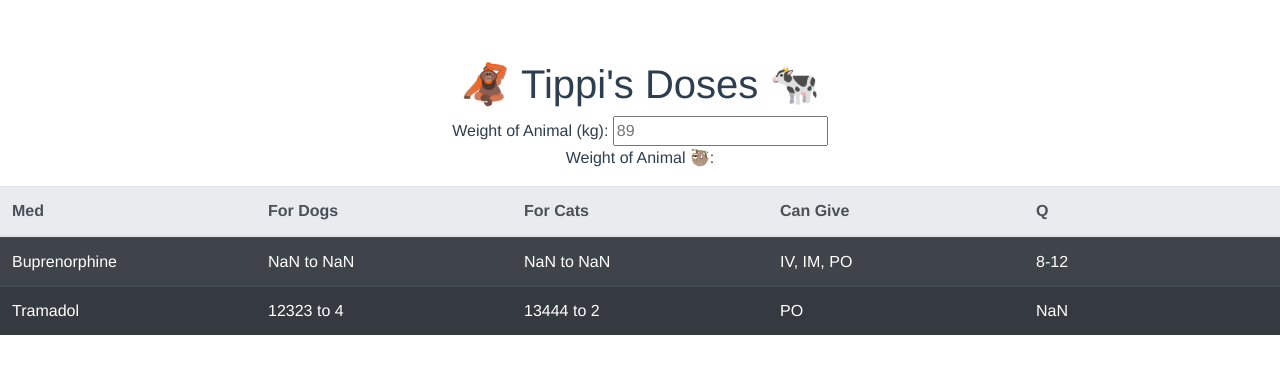
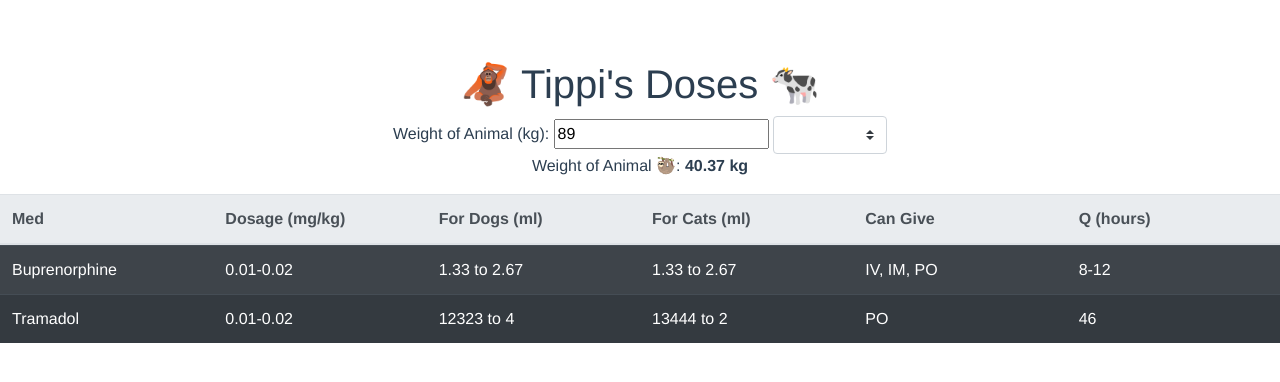
Before and after one commit to dannydenenberg/vet, a Vue app: page / in a window 1280 px wide. Shown: the top 382 px of the page. Built offline with nearby package versions, Linux system fonts and the light colour scheme.

Commit message:
unit headings for table

```diff
--- a/src/components/Doses.vue
+++ b/src/components/Doses.vue
@@ -2,13 +2,13 @@
   <div>
     <h1>🦧 Tippi's Doses 🐄</h1>
     Weight of Animal (kg):
-    <input
-      pattern="[0-9]*"
-      type="number"
-      v-model="weight"
-      placeholder="89"
-      value="89"
-    />
+    <input pattern="[0-9]*" type="number" v-model="weightInput" />
+    {{ " " }}
+    <b-form-select
+      style="width:auto"
+      v-model="weightUnit"
+      :options="weightUnitOptions"
+    ></b-form-select>
 
     <p>
       Weight of Animal 🦥:
@@ -20,6 +20,7 @@
     <b-table
       striped
       hover
+      :fields="tableFields"
       :items="medicationsObjectsArrayToOutputStringsForTable"
       :dark="true"
       :fixed="true"
@@ -49,16 +50,41 @@ export default {
   },
   data() {
     return {
-      weight: "",
+      tableFields: [
+        { key: "med", label: "Med" },
+        { key: "dosage", label: "Dosage (mg/kg)" },
+        { key: "forDogs", label: "For Dogs (ml)" },
+        { key: "forCats", label: "For Cats (ml)" },
+        { key: "canGive", label: "Can Give" },
+        { key: "q", label: "Q (hours)" }
+      ],
+      weightInput: "89",
       items: [
         { age: 40, first_name: "Dickerson", last_name: "Macdonald" },
         { age: 21, first_name: "Larsen", last_name: "Shaw" },
         { age: 89, first_name: "Geneva", last_name: "Wilson" },
         { age: 38, first_name: "Jami", last_name: "Carney" }
+      ],
+      weightUnit: null,
+      weightUnitOptions: [
+        // { value: null, text: "Please select an option" },
+        { value: "lb", text: "Pounds" },
+        { value: "kg", text: "Kilograms" }
       ]
     };
   },
   computed: {
+    /**
+     * Calculate weight in kg based on if the user entered the weight in pounds or kgs
+     */
+    weight() {
+      if (this.weightUnit == "kg") {
+        return this.weightInput;
+      } else {
+        return (this.weightInput * 0.4535924).toFixed(2);
+      }
+    },
+
     /**
      * Preprocessing for outputs.
      */
@@ -66,7 +92,7 @@ export default {
       const sigFigs = 2;
       let medicationsObjectArray = this.arrayOfMedicationsProcess();
 
-      /*** Edit sig figs ***/
+      /*** Edit sig figs in dosages ***/
       for (let i = 0; i < medicationsObjectArray.length; i++) {
         medicationsObjectArray[i].dogs[0] = +medicationsObjectArray[
           i
@@ -92,8 +118,9 @@ export default {
         const forCats = o.cats.join(" to ");
         const canGive = o.canGive.join(", ");
         const q = o.q.join("-");
+        const dosage = o.dosage.join("-");
 
-        forTableArray.push({ med, forDogs, forCats, canGive, q });
+        forTableArray.push({ med, dosage, forDogs, forCats, canGive, q });
       });
       return forTableArray;
     }
--- a/src/meds.js
+++ b/src/meds.js
@@ -19,16 +19,18 @@ const meds = {
   Buprenorphine: weight => {
     const q = [8, 12];
     const canGive = ["IV", "IM", "PO"];
-    const dogs = [weight*.01/.3, weight*.02/.3];
-    const cats = [weight*.01/.3, weight*.02/.3];
-    return { dogs, cats, canGive, q };
+    const dogs = [(weight * 0.01) / 0.3, (weight * 0.02) / 0.3];
+    const cats = [(weight * 0.01) / 0.3, (weight * 0.02) / 0.3];
+    const dosage = [0.01, 0.02];
+    return { dosage, dogs, cats, canGive, q };
   },
   Tramadol: weight => {
     const q = [6 + weight]; // every six hours
     const canGive = ["PO"];
     const dogs = [12323, 4];
     const cats = [13444, 2];
-    return { dogs, cats, canGive, q };
+    const dosage = [0.01, 0.02];
+    return { dosage, dogs, cats, canGive, q };
   }
 };
 
```
